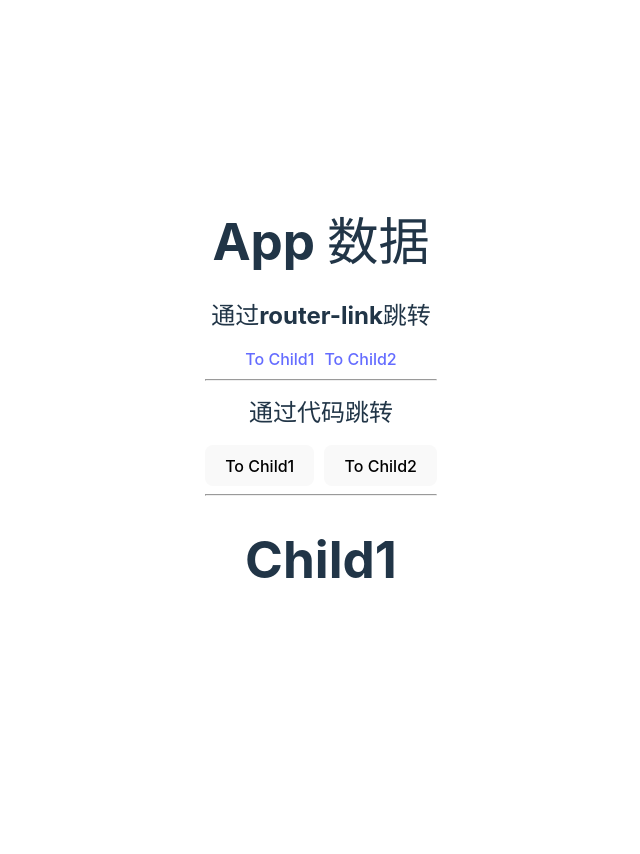
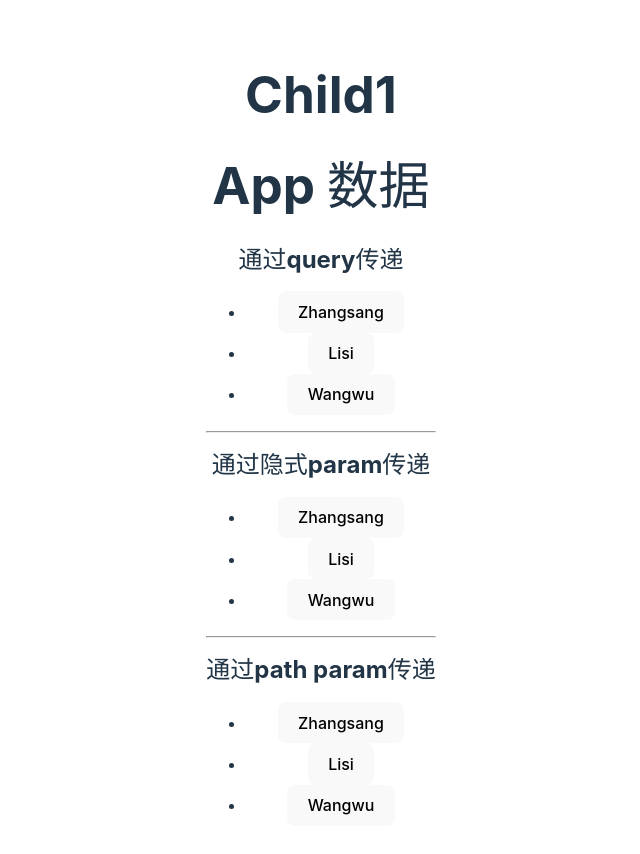
Before and after one commit to yzgang76/vite_vue_ts, a Vue app: page /login in a window 1280 px wide. Shown: the top 854 px of the page, without its empty margins (319-959 px from the left). Before the commit the page ends 800 px from the top, so only its background shows below. Built offline with nearby package versions, Linux system fonts and the light colour scheme.

Commit message:
router-query-params

```diff
--- a/src/components/App.vue
+++ b/src/components/App.vue
@@ -1,25 +1,3 @@
-<script setup lang="ts">
-import {useRouter} from 'vue-router'
-
-const router = useRouter()
-
-const navTo=(to:any)=>{
-    router.push(to)  //跳转到path
-}
-
-</script>
-
 <template>
-    <h1>App 数据</h1>
-    <h2> 通过router-link跳转</h2>
-    <router-link to="/login">To Child1</router-link>
-    <router-link style="margin-left:10px" :to="{name: 'home'}">To Child2</router-link>
-    <hr>
-    <h2>通过代码跳转</h2>
-    <button @click="navTo('/login')">To Child1</button>
-    <button style="margin-left:10px" @click="navTo({name: 'home'})">To Child2</button>
-    <hr>
     <router-view></router-view>
 </template>
-
-<style scoped></style>
--- a/src/components/Child1.vue
+++ b/src/components/Child1.vue
@@ -1,3 +1,53 @@
 <template>
     <h1>Child1</h1>
+
+    <h1>App 数据</h1>
+    <h2>通过query传递</h2>
+    <ul>
+        <li v-for="d in data" :key="d.id">
+            <button @click="showDetailsByQuery(d.id)">{{ d.name }}</button>
+        </li>
+    </ul>
+    <hr>
+    <h2>通过隐式param传递</h2>
+    <ul>
+        <li v-for="d in data" :key="d.id">
+            <button @click="showDetailsByParam(d.id)">{{ d.name }}</button>
+        </li>
+    </ul>
+    <hr>
+    <h2>通过path param传递</h2>
+    <ul>
+        <li v-for="d in data" :key="d.id">
+            <button @click="showDetailsByPath(d.id)">{{ d.name }}</button>
+        </li>
+    </ul>
 </template>
+
+<script setup lang="ts">
+import {useRouter} from 'vue-router'
+import {data} from '../data/data.json'
+
+const router = useRouter()
+
+const showDetailsByQuery = (id: number) => {
+    router.push({
+        name: 'userByQuery',
+        query: {id: id}
+    })
+}
+
+const showDetailsByParam = (id: number) => {
+    router.push({
+        name: 'userByParams',
+        params: {id: id}  //从4.14起不再支持
+    })
+}
+
+const showDetailsByPath = (id: number) => {
+    router.push({
+        name: 'userByPath',
+        params: {id: id}
+    })
+}
+</script>
--- /dev/null
+++ b/src/components/UserDetails.vue
@@ -0,0 +1,30 @@
+<template>
+    <h2>UserDetails: from Query</h2>
+    <div>
+        id: {{ user?.id }}<br>
+        name: {{user?.name}}<br>
+        age: {{user?.age}}<br>
+    </div>
+
+    <br>
+    <button @click="back">Back</button>
+</template>
+
+<script setup lang="ts">
+import {useRoute,useRouter} from 'vue-router'
+import {data} from '../data/data.json'
+import {ref, watchEffect} from "vue";
+import {UserInfo} from "../types/UserType";
+
+const route = useRoute()  //route 只读对象，用来获取传入的数据
+const router =useRouter()  //router 只写对象，完成路由功能
+
+const user = ref<UserInfo|undefined>()
+watchEffect(()=>{  //router.query 不是响应式数据，需要watch来监控变化
+    user.value = data.find((user) => user.id === Number(route.query?.id))
+})
+
+const back =()=>{  //增加返回按钮，用代码功能实现浏览器相同功能
+    router.back()
+}
+</script>
--- /dev/null
+++ b/src/components/UserDetails2.vue
@@ -0,0 +1,35 @@
+<template>
+    <h2>UserDetails2: from params</h2>
+    <div>
+        id: {{ user?.id }}<br>
+        name: {{user?.name}}<br>
+        age: {{user?.age}}<br>
+    </div>
+
+    <br>
+    <button @click="back">Back</button>
+</template>
+
+<script setup lang="ts">
+import {useRoute, useRouter} from 'vue-router'
+import {data} from '../data/data.json'
+import {ref, watchEffect} from "vue"
+import {UserInfo} from "../types/UserType"
+
+const route = useRoute()
+const router =useRouter()
+
+const user = ref<UserInfo|undefined>()
+watchEffect(()=>{
+    user.value = data.find((user) => user.id === Number(route.params?.id))
+})
+
+const back =()=>{
+    router.back()
+}
+
+</script>
+
+<style scoped>
+
+</style>
--- /dev/null
+++ b/src/data/data.json
@@ -0,0 +1,19 @@
+{
+    "data": [
+        {
+            "id": 1,
+            "name": "Zhangsang",
+            "age": 32
+        },
+        {
+            "id": 2,
+            "name": "Lisi",
+            "age": 13
+        },
+        {
+            "id": 3,
+            "name": "Wangwu",
+            "age": 53
+        }
+    ]
+}
--- a/src/router/index.ts
+++ b/src/router/index.ts
@@ -14,6 +14,21 @@ const routers: Array<RouteRecordRaw> = [
         path: '/home',
         name: 'home',
         component: () =>import ('../components/Child2.vue')
+    },
+    {
+        path:'/user/byQuery',
+        name:'userByQuery',
+        component:() => import('../components/UserDetails.vue')
+    },
+    {
+        path:'/user/byParams',
+        name:'userByParams',
+        component:() => import('../components/UserDetails2.vue')
+    },
+    {
+        path:'/user/:id',
+        name:'userByPath',
+        component:() => import('../components/UserDetails2.vue')
     }
 ]
 const router = createRouter({
--- /dev/null
+++ b/src/types/UserType.ts
@@ -0,0 +1,5 @@
+export type UserInfo = {
+    id: number,
+    name: string,
+    age: number
+}
```
Also changed, not shown: src/components/UserDetails3.vue (added, +34 -0 lines), 1 other file (tests, documents, lock files or other folders).
